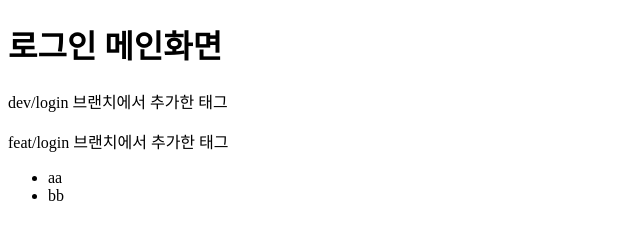
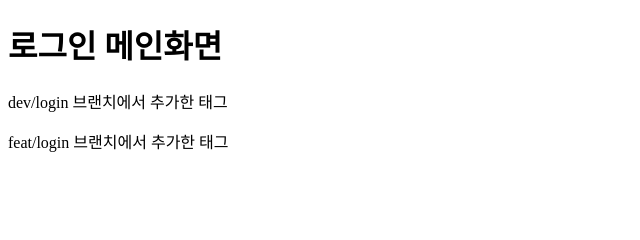
Before and after one commit to wool6111/MyApp, a plain HTML site: page login.html in a window 1280 px wide. Shown: the full height of the page, 0-640 px from the left. Drawn offline with Linux system fonts and the light colour scheme.

Commit message:
Revert "로그인페이지에 리스트기능 추가"
This reverts commit 7906d8b0aacacc3d29a46e5beb61abd1ee1a1691.

```diff
--- a/login.html
+++ b/login.html
@@ -10,9 +10,5 @@
   <h1>로그인 메인화면</h1>
   <p>dev/login 브랜치에서 추가한 태그</p>
   <p>feat/login 브랜치에서 추가한 태그</p>
-  <ul>
-    <li>aa</li>
-    <li>bb</li>
-  </ul>
 </body>
 </html>
```
